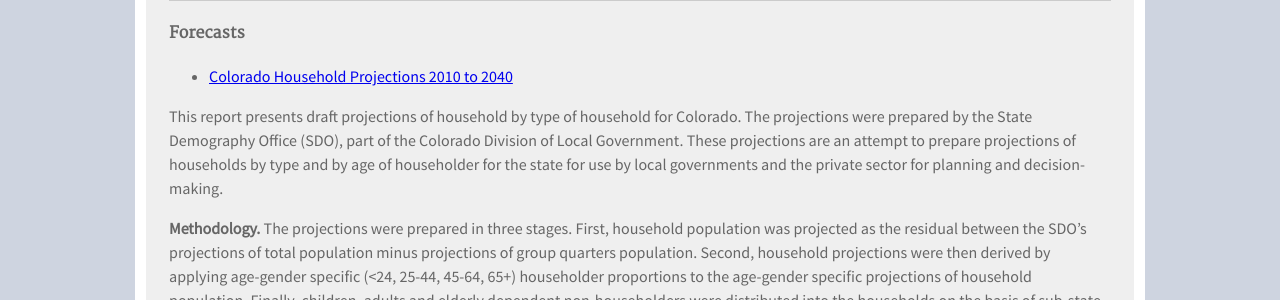
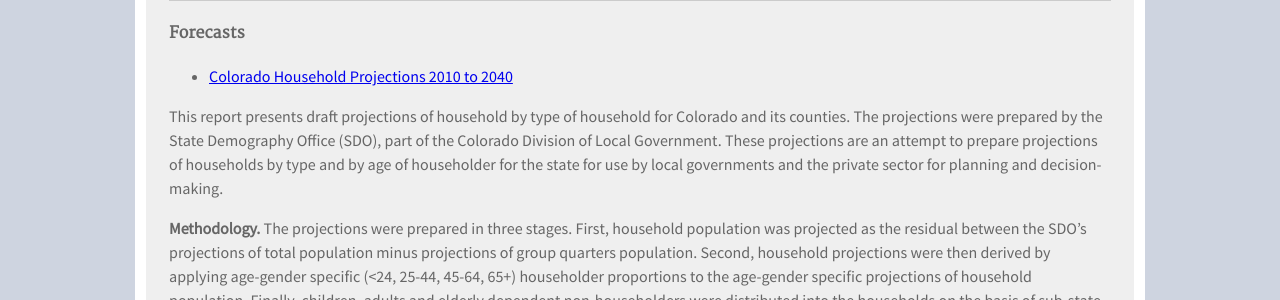
Before and after one commit to TBleess/Website_New, a Jekyll site: the page built from pages/4_HousingHouseholds/counties-and-municipalities.md, in a window 1280 px wide. Shown: the part 685-985 px from the top of the page. Built offline with Jekyll 4.4.1, drawn with Linux system fonts in a browser that asks for light colours.

Commit message:
updated verbage

```diff
--- a/pages/4_HousingHouseholds/counties-and-municipalities.md
+++ b/pages/4_HousingHouseholds/counties-and-municipalities.md
@@ -29,7 +29,7 @@ description: "Housing and Household data by Colorado County or City."
 
 - [Colorado Household Projections 2010 to 2040](/housing-and-households/data/household-projections#household-projections)
 
-This report presents draft projections of household by type of household for Colorado. The projections were prepared by the State Demography Office (SDO), part of the Colorado Division of Local Government. These projections are an attempt to prepare projections of households by type and by age of householder for the state for use by local governments and the private sector for planning and decision-making.
+This report presents draft projections of household by type of household for Colorado and its counties. The projections were prepared by the State Demography Office (SDO), part of the Colorado Division of Local Government. These projections are an attempt to prepare projections of households by type and by age of householder for the state for use by local governments and the private sector for planning and decision-making.
 
 **Methodology.** The projections were prepared in three stages. First, household population was projected as the residual between the SDO's projections of total population minus projections of group quarters population. Second, household projections were then derived by applying age-gender specific (&lt;24, 25-44, 45-64, 65+) householder proportions to the age-gender specific projections of household population. Finally, children, adults and elderly dependent non-householders were distributed into the households on the basis of sub-state region specific person per household rations (&lt;17, 18-64, 65+). These projections are available by county and by age of householder.
 
```
